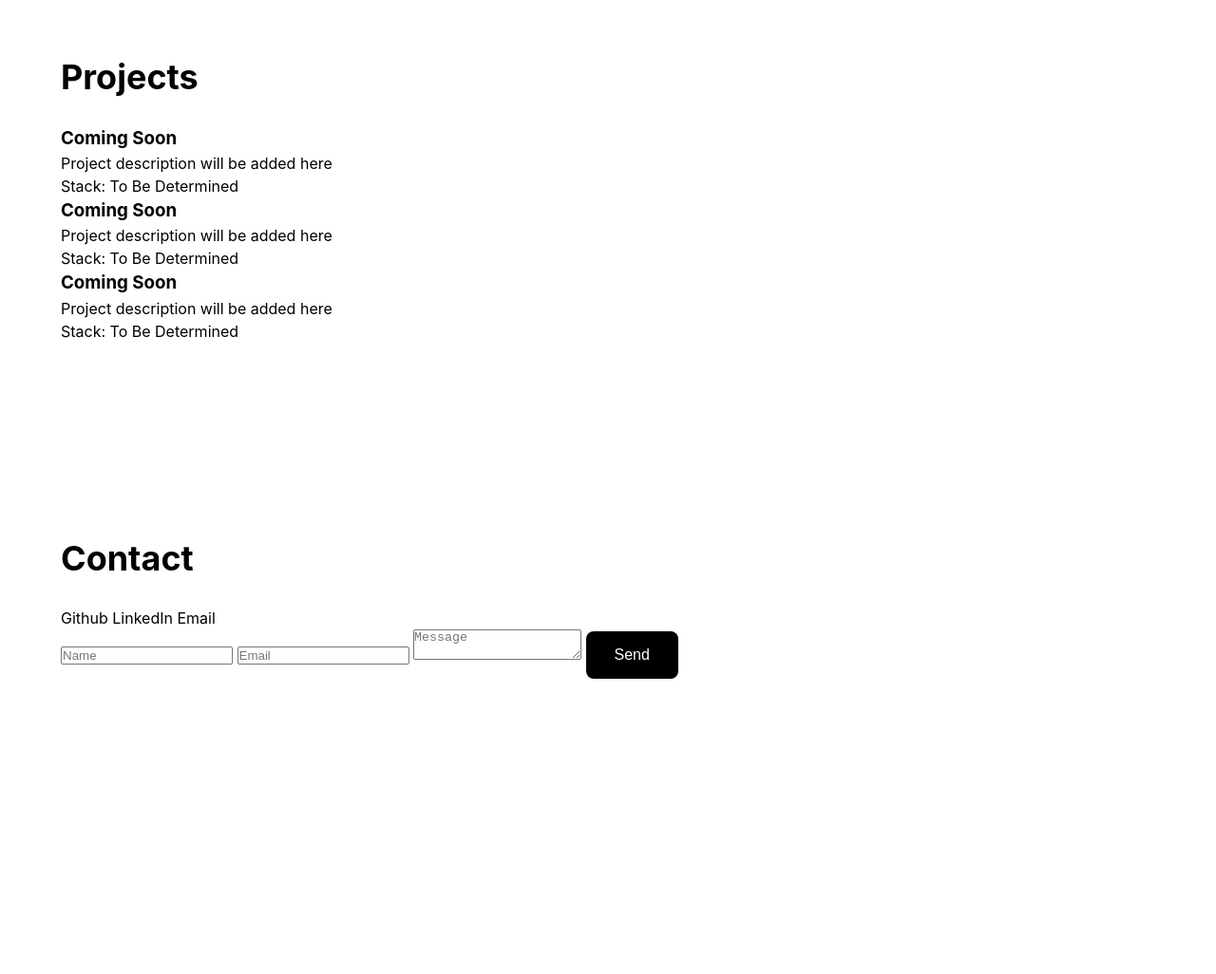
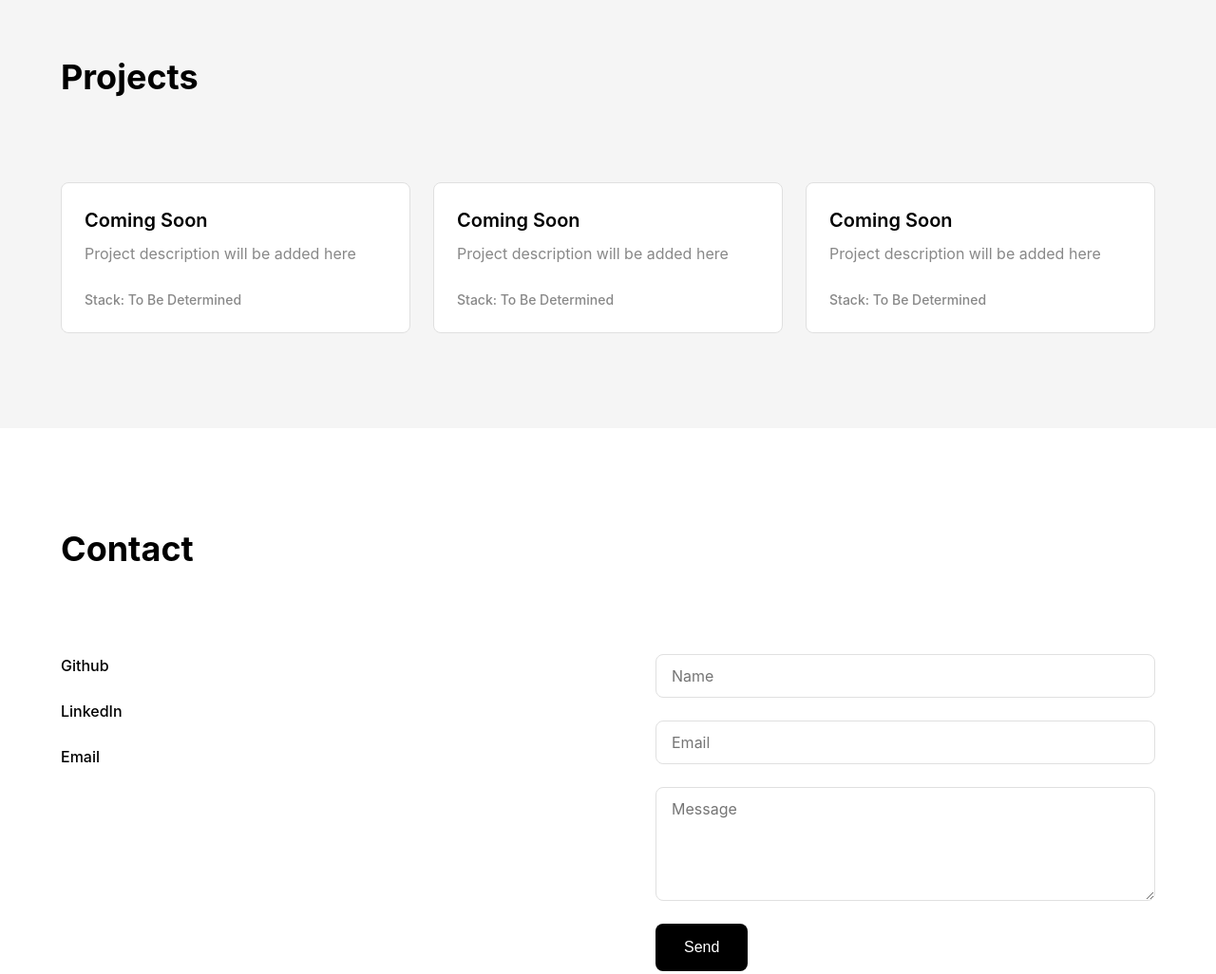
Before and after one commit to kendjydroid/portfolio, a plain HTML site: page index.html in a window 1280 px wide. Shown: the part 2180-3206 px from the top of the page at 95% size. Before the commit the page ends 2995 px from the top, so only its background shows below. Drawn offline with Linux system fonts and the light colour scheme.

Commit message:
feat: add projects and contact section styles

```diff
--- a/style.css
+++ b/style.css
@@ -307,3 +307,125 @@
                text-align: center;
                font-weight: 500;
             }
+
+            /* ============================================
+               PROJECTS
+               ============================================ */
+               #projects {
+                  background-color: var(--color-background-alt);
+               }
+
+               .projects-container {
+                  display: flex;
+                  flex-direction: column;
+                  gap: var(--spacing-lg);
+               }
+
+               .projects-grid {
+                  display: grid;
+                  grid-template-columns: repeat(auto-fit, minmax(280px, 1fr));
+                  gap: var(--spacing-md);
+               }
+
+               .project-card {
+                  background-color: var(--color-background);
+                  padding: var(--spacing-md);
+                  border: 1px solid var(--color-border);
+                  border-radius: var(--border-radius);
+                  transition: transform 0.2s ease;
+               }
+
+               .project-card:hover {
+                  transform: translateY(-4px);
+               }
+
+               .project-title {
+                  font-size: var(--font-size-h3);
+                  font-weight: 600;
+                  margin-bottom: var(--spacing-sm);
+               }
+
+               .project-description {
+                  font-size: var(--font-size-base);
+                  color: var(--color-text-muted);
+                  line-height: 1.6;
+                  margin-bottom: var(--spacing-md);
+               }
+
+               .project-stack {
+                  font-size: 14px;
+                  color: var(--color-text-muted);
+                  font-weight: 500;
+               }
+
+               /* ============================================
+                  CONTACT
+                  ============================================ */
+
+                  #contact {
+                     background-color: var(--color-background);
+                  }
+
+                  .contact-container {
+                     display: flex;
+                     flex-direction: column;
+                     gap: var(--spacing-lg);
+                  }
+
+                  .contact-content {
+                     display: flex;
+                     justify-content: space-between;
+                     gap: var(--spacing-xl);
+                  }
+
+                  .contact-links {
+                     display: flex;
+                     flex: 1;
+                     flex-direction: column;
+                     gap: var(--spacing-md);
+                  }
+
+                  .contact-links a {
+                     font-size: var(--font-size-base);
+                     font-weight: 500;
+                     transition: opacity 0.2s ease;
+                     align-self: flex-start;
+                  }
+
+                  .contact-links a:hover {
+                     opacity: 0.6;
+                  }
+
+                  .contact-form {
+                     flex: 1;
+                     display: flex;
+                     flex-direction: column;
+                     gap: var(--spacing-md);
+                  }
+
+                  .form-input, .form-textarea {
+                     background-color: var(--color-background);
+                     color: var(--color-text);
+                     width: 100%;
+                     padding: 12px 16px;
+                     font-family: var(--font-family);
+                     font-size: var(--font-size-base);
+                     border: 1px solid var(--color-border);
+                     border-radius: var(--border-radius);
+                     transition: border-color 0.2s ease;
+                  }
+
+                  .form-input:focus,.form-textarea:focus {
+                     outline: none;
+                     border-color: var(--color-text);
+                  }
+
+                  .form-textarea {
+                     resize: vertical;
+                     min-height: 120px;
+                     font-family: var(--font-family);
+                  }
+
+                  .contact-form .btn {
+                     align-self: flex-start;
+                  }
```
Also changed, not shown: index.html (+1 -1 lines).
